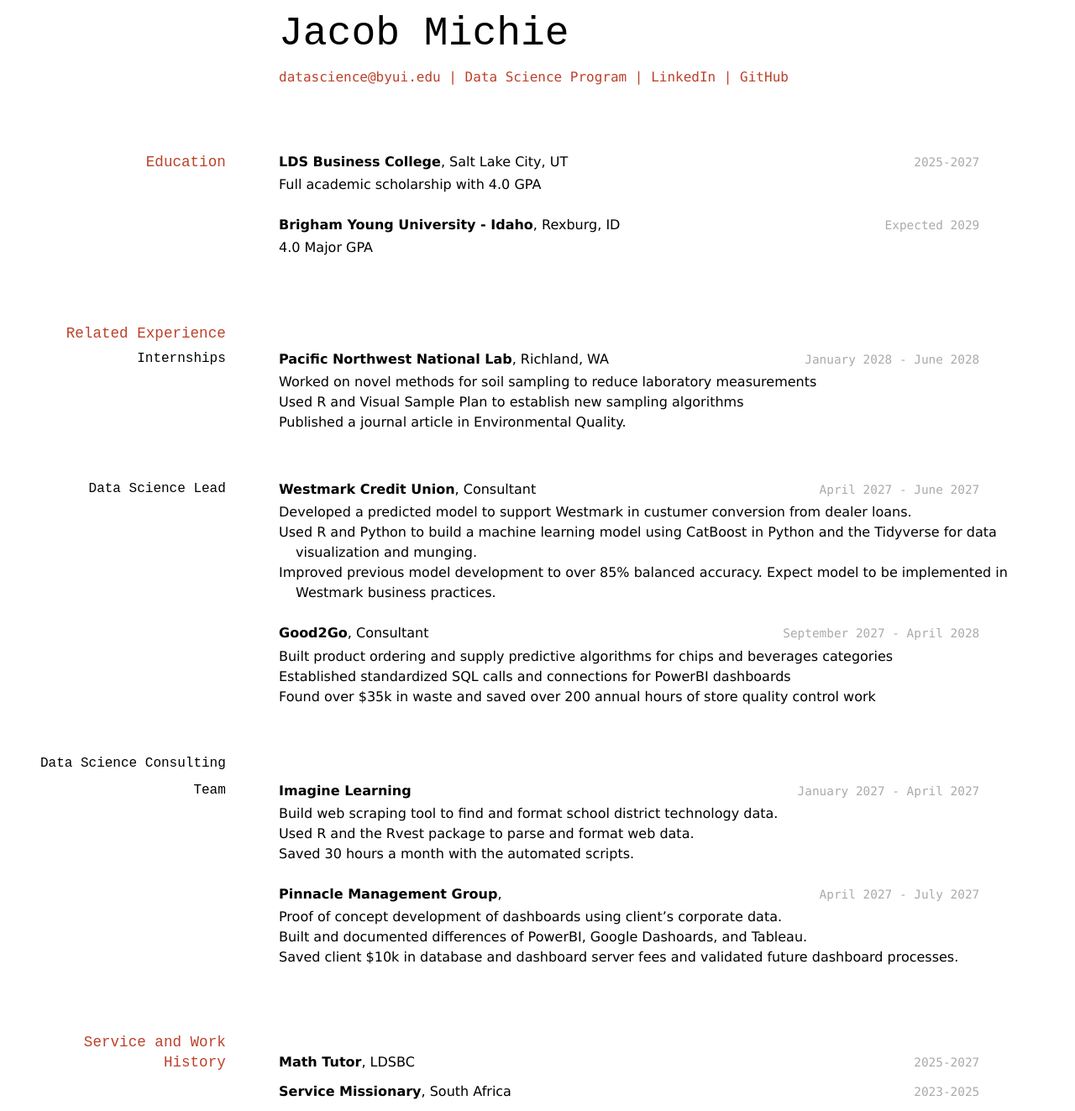
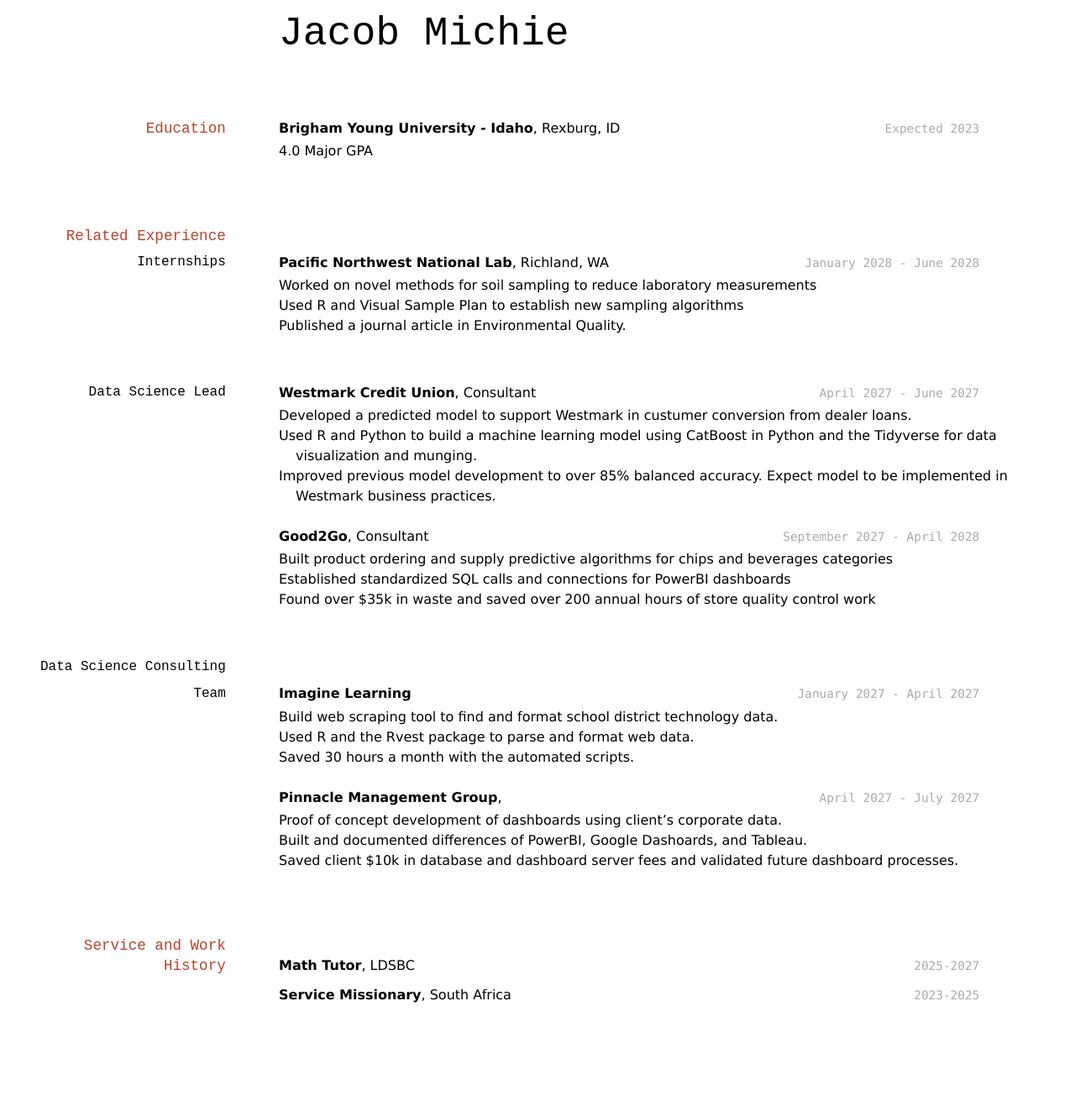
Before and after one commit to JMichie3476/michiej_resume, a Jekyll site: the page built from docs/index.md, in a window 1280 px wide. Shown: the whole page at 84% size. Built offline with Jekyll 4.4.1, drawn with Linux system fonts in a browser that asks for light colours; after the commit the page ends 1208 px from its top, so only the background shows below that.

Commit message:
mymessege

```diff
--- a/docs/index.md
+++ b/docs/index.md
@@ -4,23 +4,13 @@ title: Jacob Michie's Resume
 ---
 # Jacob Michie
 
-<div id="webaddress">
-<a href="datascience@byui.edu">datascience@byui.edu</a>
-| <a href="https://byuidatascience.github.io/development.html">Data Science Program</a>
-| <a href="https://www.linkedin.com/groups/13537407/">LinkedIn</a>
-| <a href="https://github.com/byuids-resumes">GitHub</a>
-</div>
 
 <!-- https://www.monique.tech/the-art-of-markdown -->
 
 ## Education
 
-`2025-2027`
-__LDS Business College__, Salt Lake City, UT
 
-- Full academic scholarship with 4.0 GPA
-
-`Expected 2029`
+`Expected 2023`
 __Brigham Young University - Idaho__, Rexburg, ID
 
 - 4.0 Major GPA
```
Also changed, not shown: docs/feedback.md (+1 -0 lines).
